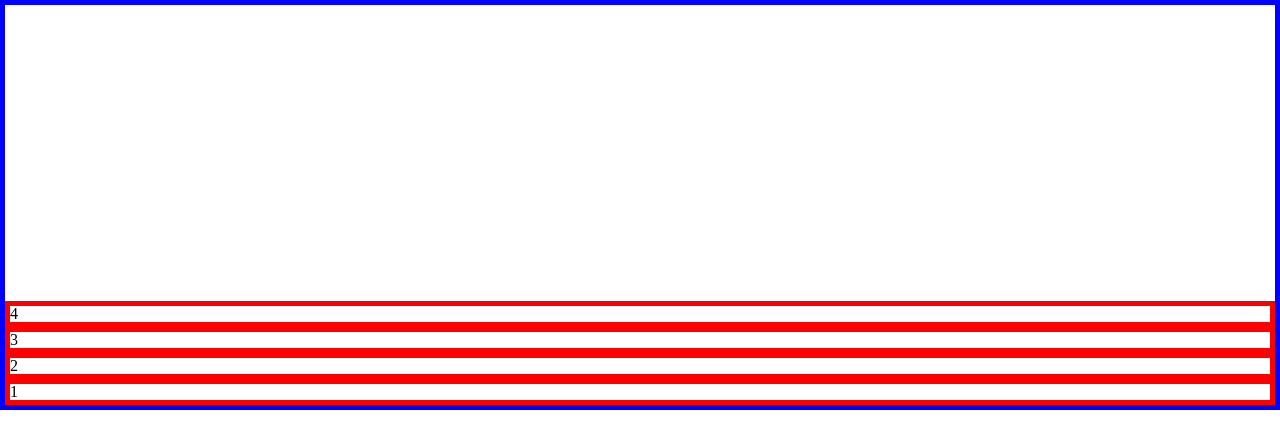
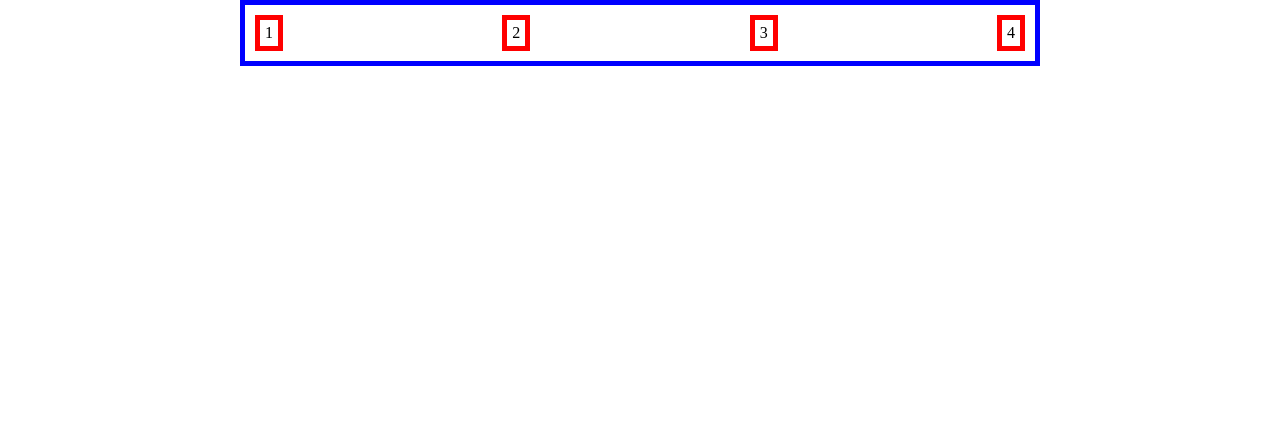
Before and after one commit to andreyturenko/pe2022-css-flex, a plain HTML site: page index.html in a window 1280 px wide. Drawn offline with Linux system fonts and the light colour scheme.

Commit message:
Add homework cards ex

```diff
--- a/assets/css/style.css
+++ b/assets/css/style.css
@@ -1,21 +1,27 @@
+* {
+  box-sizing: border-box;
+}
+
 .outerBlock {
   border: 5px solid blue;
-  height: 400px;
+  padding: 10px;
+  max-width: 800px;
+  width: 100%;
+  min-width: 320px;
+  margin: 0 auto;
 }
 
 .innerBlock {
   border: 5px solid red;
+  padding: 5px;
 }
 
 .flexParent {
   display: flex;
-  flex-direction: column-reverse;
-  /* justify-content: space-between;
-  align-items: center; */
+  justify-content: space-between;
 }
 
 .flexChild1 {
-  /* align-self: flex-end; */
 }
 
 .flexChild2 {
@@ -25,5 +31,4 @@
 }
 
 .flexChild4 {
-  /* align-self: flex-start; */
 }
```
